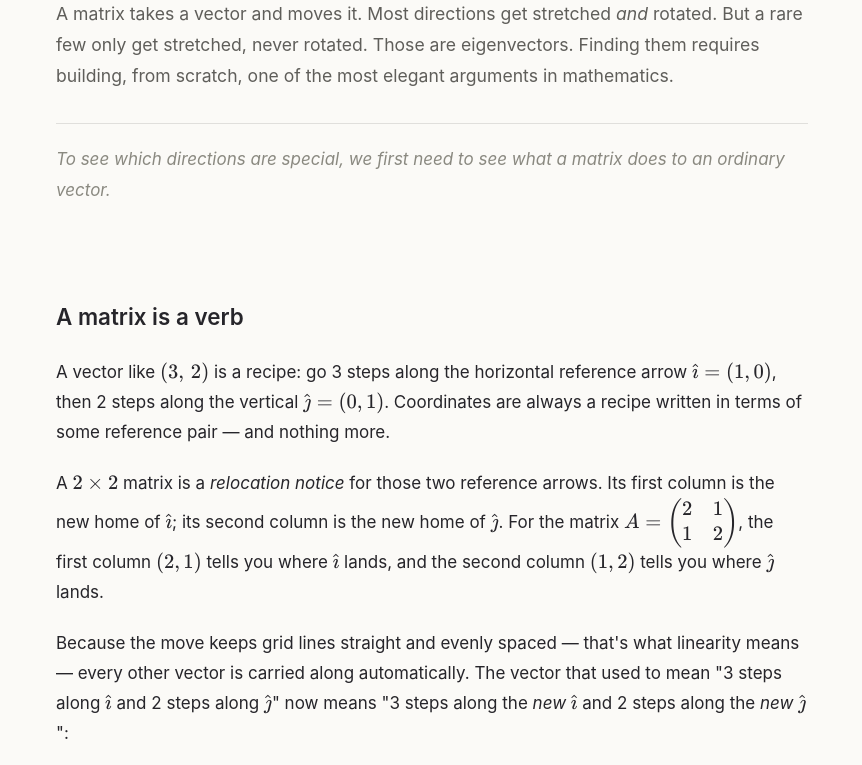
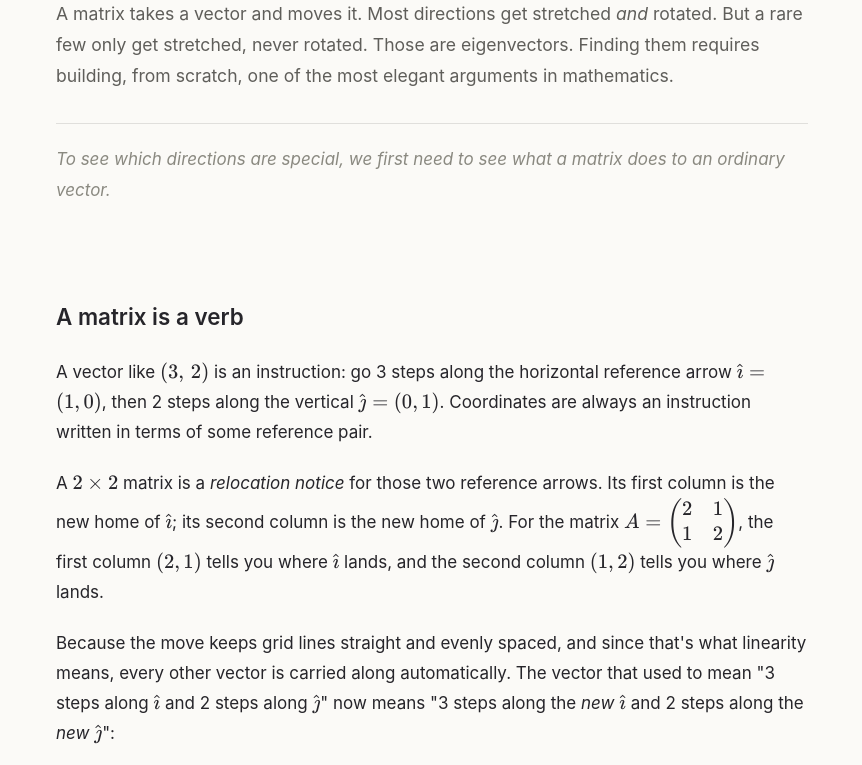
Before and after one commit to kickereb/Eigenvectors-First-Principles, a plain HTML site: page index.html in a window 1280 px wide. Shown: the part 182-947 px from the top of the page, without its empty margins (208-1070 px from the left). Drawn offline with nearby package versions, Linux system fonts and the light colour scheme.

Commit message:
Update index.html
edit 3

```diff
--- a/index.html
+++ b/index.html
@@ -118,9 +118,9 @@ footer{border-top:1px solid var(--br);padding:28px 24px;text-align:center;font-s
 <!-- ═══ MATRIX AS VERB ═══ -->
 <section id="matrix-verb">
 <h2>A matrix is a verb</h2>
-<p>A vector like $(3,\,2)$ is a recipe: go 3 steps along the horizontal reference arrow $\hat\imath = (1,0)$, then 2 steps along the vertical $\hat\jmath = (0,1)$. Coordinates are always a recipe written in terms of some reference pair — and nothing more.</p>
+<p>A vector like $(3,\,2)$ is an instruction: go 3 steps along the horizontal reference arrow $\hat\imath = (1,0)$, then 2 steps along the vertical $\hat\jmath = (0,1)$. Coordinates are always an instruction written in terms of some reference pair.</p>
 <p>A $2\times 2$ matrix is a <em>relocation notice</em> for those two reference arrows. Its first column is the new home of $\hat\imath$; its second column is the new home of $\hat\jmath$. For the matrix $A = \begin{pmatrix}2&1\\1&2\end{pmatrix}$, the first column $(2,1)$ tells you where $\hat\imath$ lands, and the second column $(1,2)$ tells you where $\hat\jmath$ lands.</p>
-<p>Because the move keeps grid lines straight and evenly spaced — that's what linearity means — every other vector is carried along automatically. The vector that used to mean "3 steps along $\hat\imath$ and 2 steps along $\hat\jmath$" now means "3 steps along the <em>new</em> $\hat\imath$ and 2 steps along the <em>new</em> $\hat\jmath$":</p>
+<p>Because the move keeps grid lines straight and evenly spaced, and since that's what linearity means, every other vector is carried along automatically. The vector that used to mean "3 steps along $\hat\imath$ and 2 steps along $\hat\jmath$" now means "3 steps along the <em>new</em> $\hat\imath$ and 2 steps along the <em>new</em> $\hat\jmath$":</p>
 $$A\mathbf{v} = x\cdot\text{(new }\hat\imath) + y\cdot\text{(new }\hat\jmath)$$
 <p>The widget below makes this tangible. The faint grid shows the whole plane being warped. Edit the matrix or choose a preset, then drag the blue arrow.</p>
 
```
